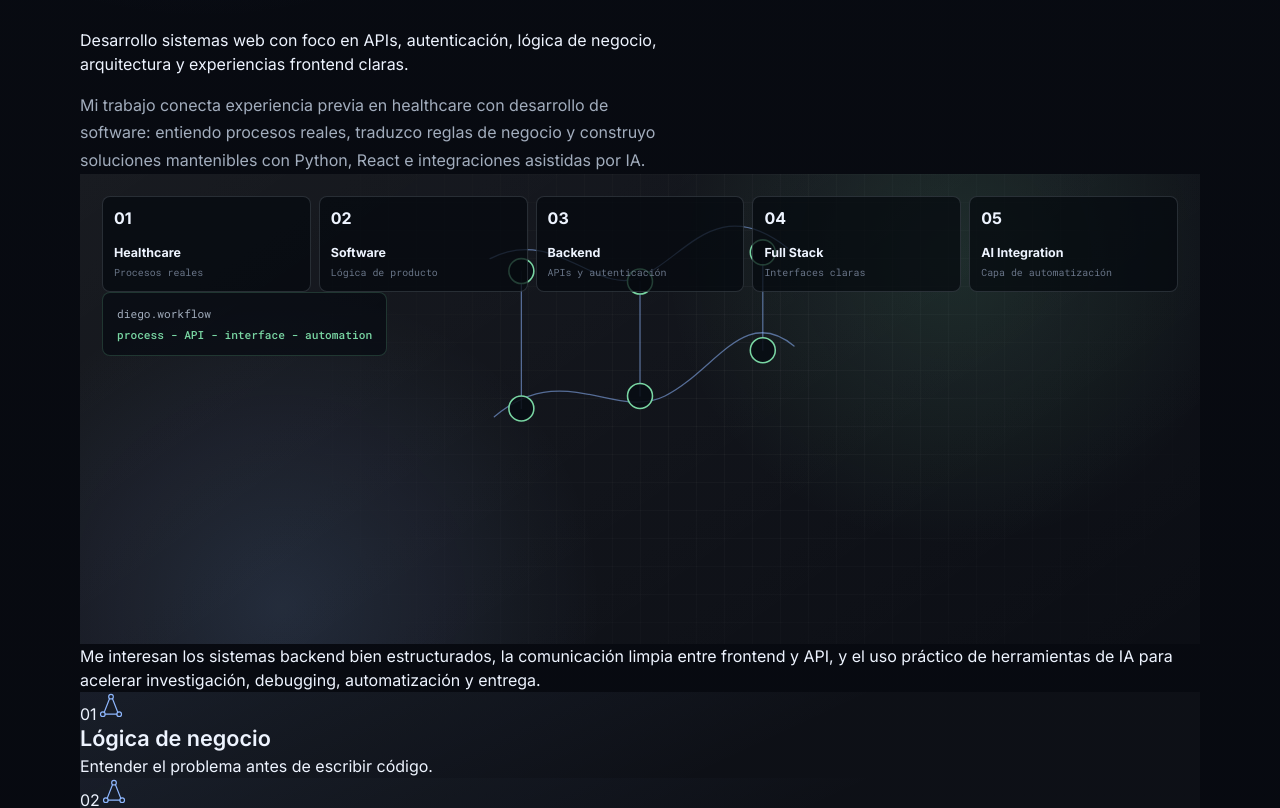
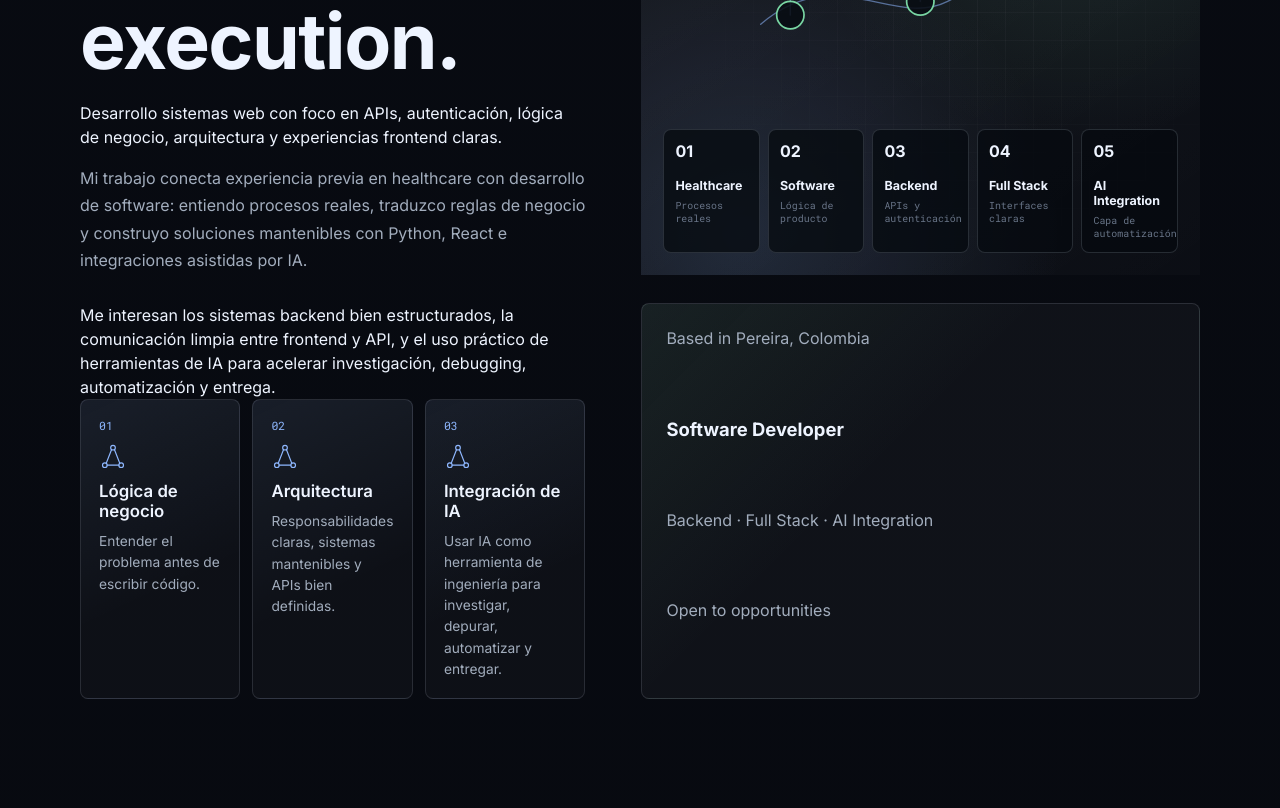
Before and after one commit to diegofce/DiegoPortfolio, a React (Vite) app: page / in a window 1280 px wide. Shown: the part 1160-1968 px from the top of the page. Built offline with nearby package versions, Linux system fonts and the light colour scheme.

Commit message:
fix: reconstruir layout de about

```diff
--- a/src/App.css
+++ b/src/App.css
@@ -1564,6 +1564,7 @@ main {
   }
 
   .about-intro,
+  .about-visual,
   .about-story,
   .about-section .profile-card {
     grid-column: 1 / -1;
@@ -2186,6 +2187,7 @@ main {
 }
 
 .about-section {
+  display: grid;
   grid-template-columns: minmax(0, 0.95fr) minmax(0, 1.05fr);
   gap: 28px 56px;
   align-items: stretch;
@@ -2260,6 +2262,7 @@ main {
 }
 
 .career-path {
+  position: absolute;
   inset: auto 22px 22px;
   display: grid;
   grid-template-columns: repeat(5, minmax(0, 1fr));
@@ -2324,14 +2327,41 @@ main {
 }
 
 .principles-grid {
+  display: grid;
   grid-template-columns: repeat(3, 1fr);
   gap: 12px;
 }
 
 .principle-card {
+  display: grid;
+  min-height: 190px;
+  align-content: start;
+  gap: 10px;
+  border: 1px solid var(--line);
+  border-radius: var(--radius-md);
+  padding: 18px;
   background:
     linear-gradient(155deg, rgba(143, 184, 255, 0.08), transparent 62%),
     rgba(255, 255, 255, 0.028);
+}
+
+.principle-card > span:first-child {
+  color: var(--accent);
+  font-family: var(--font-mono);
+  font-size: 0.72rem;
+}
+
+.principle-card h3 {
+  color: var(--text);
+  font-size: 1.05rem;
+  line-height: 1.2;
+}
+
+.principle-card p {
+  margin: 0;
+  color: var(--muted);
+  font-size: 0.86rem;
+  line-height: 1.55;
 }
 
 .principle-card .line-icon {
```
